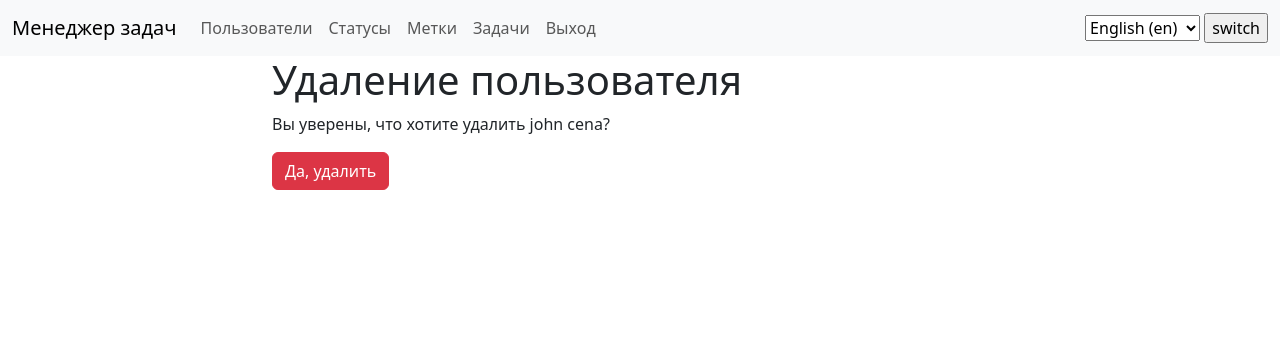
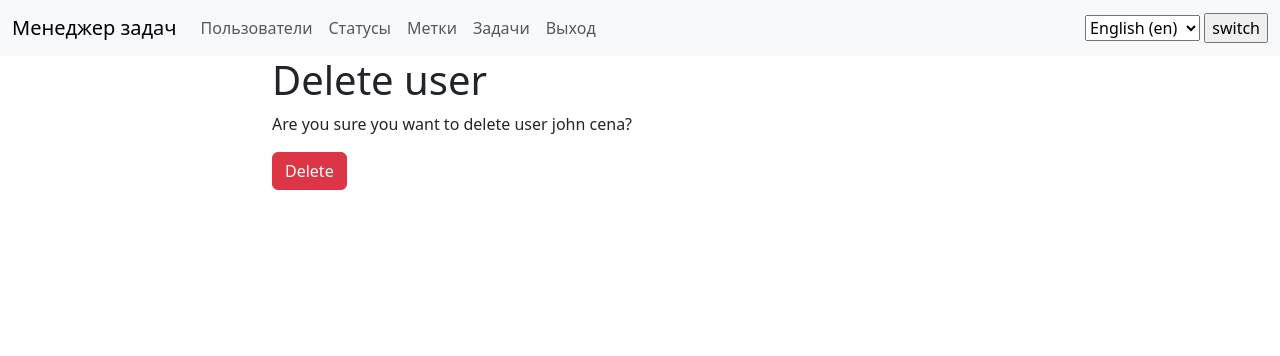
Before and after one commit to farguz/python-project-52, a Django app: page /users/14/delete/ in a window 1280 px wide. Shown: the top 356 px of the page. Run offline with Django 5.2, Linux system fonts and the light colour scheme; a user stored in the database is signed in; data comes from the database, SQL or seed files in the repository; some libraries are stand-ins or nearby versions.

Commit message:
update i18n delete user page

```diff
--- a/task_manager/users/templates/users/delete.html
+++ b/task_manager/users/templates/users/delete.html
@@ -1,17 +1,21 @@
 {% extends "base.html" %}
 {% load django_bootstrap5 %}
-
+{% load i18n %}
 {% block title %}TMbf Delete User{% endblock %}
 
 {% block content %}
 <div class="container">
     <div class="row">
         <div class="col-lg-8 mx-auto">
-            <h1>Удаление пользователя</h1>
+            <h1>{% trans 'Delete user' %}</h1>
             <form action="{% url 'user_delete' user.id %}" method="post">
                 {% csrf_token %}
-                <p class="mb-3">Вы уверены, что хотите удалить {{ user.first_name }} {{ user.last_name }}?</p>
-                <button type="submit" class="btn btn-danger">Да, удалить</button>
+                <p class="mb-3">
+                    {% trans user.get_full_name as full_name %}
+                    {% blocktrans %}
+                        Are you sure you want to delete user {{ full_name }}?
+                    {% endblocktrans %}</p>
+                <button type="submit" class="btn btn-danger">{% trans 'Delete' %}</button>
             </form>
         </div>
     </div>
```
Also changed, not shown: task_manager/users/forms.py (+0 -20 lines).
